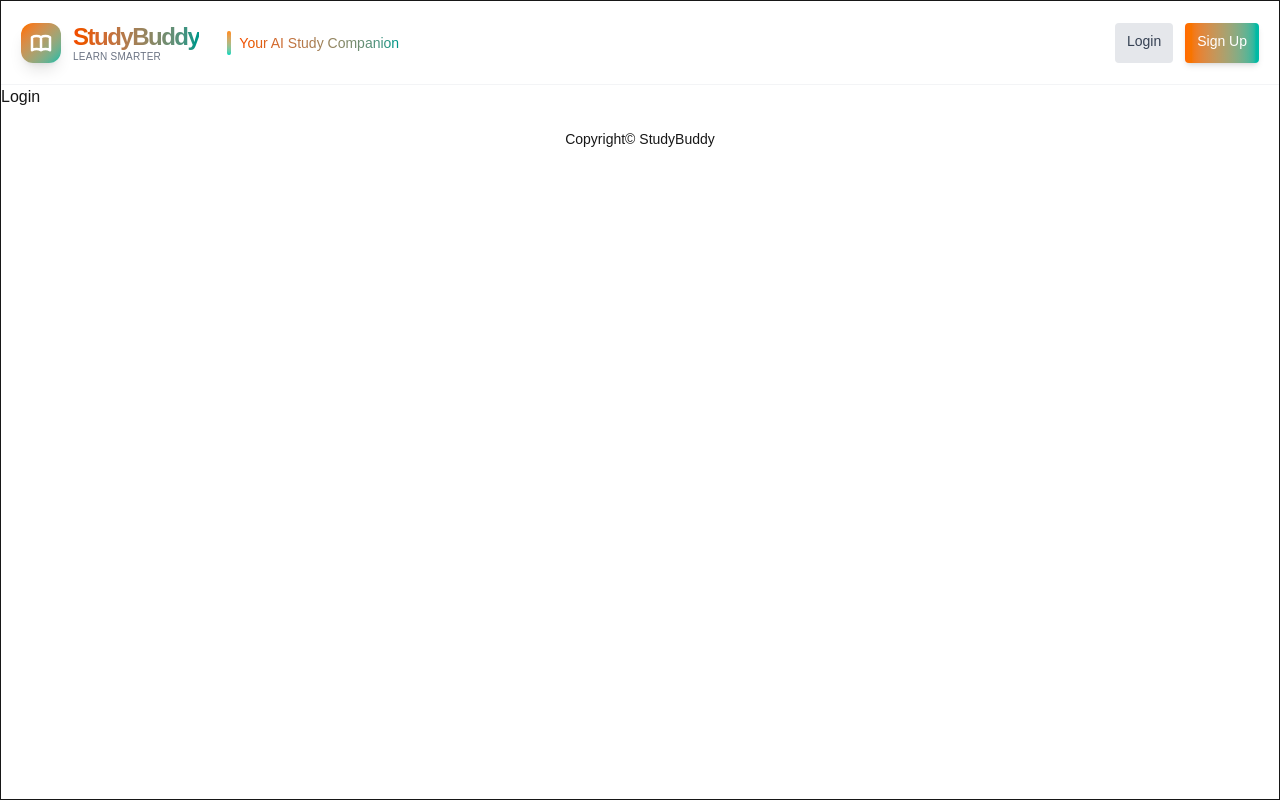
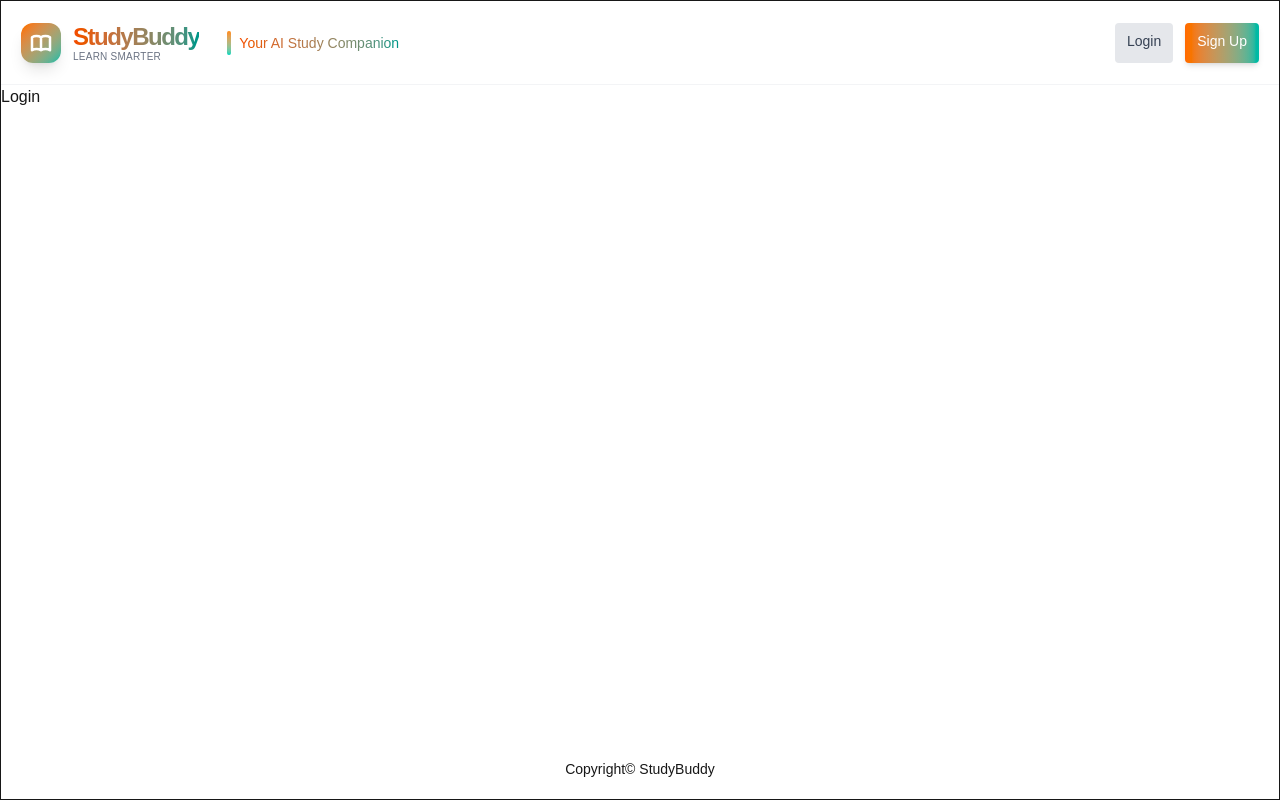
Before and after one commit to Glatterf/studybuddy, a Next.js app: page /login in a window 1280 px wide. Built offline with nearby package versions, Linux system fonts and the light colour scheme.

Commit message:
sticky header

```diff
--- a/app/components/Header.tsx
+++ b/app/components/Header.tsx
@@ -3,7 +3,7 @@ import Logo from './Logo'
 
 export default function Header() {
   return (
-    <header className="bg-white border-b border-gray-100 relative overflow-hidden scrollbar-none">
+    <header className="bg-white border-b border-gray-100 relative overflow-hidden sticky top-0 z-50">
       <div className="px-5 py-5 flex items-center justify-between p-5 relative z-5">
         <div className="flex items-center gap-3">
           <Logo />
--- a/app/page.tsx
+++ b/app/page.tsx
@@ -3,7 +3,7 @@ import FormChat from '@/app/components/forms/FormChat'
 
 export default function Home() {
   return (
-    <Default className="flex items-center justify-center bg-gradient-to-br from-orange-50 to-teal-50  [scrollbar-width:none] [&::-webkit-scrollbar]:hidden">
+    <Default className="flex items-center justify-center bg-gradient-to-br from-orange-50 to-teal-50">
       <div className="flex flex-col lg:flex-row gap-0 w-full h-screen ">
         {/** Welcome message - Left Side */}
         <div className="flex-1 flex items-center justify-center bg-gradient-to-br from-orange-500 to-teal-600 relative ">
--- a/app/templates/Default.tsx
+++ b/app/templates/Default.tsx
@@ -9,9 +9,14 @@ export default function Default({
   children: React.ReactNode
 }) {
   return (
-    <div className="flex flex-col min-h-dvh border">
+    <div className="flex flex-col min-h-dvh border  [scrollbar-width:none] [&::-webkit-scrollbar]:hidden">
+      {/* Sticky header */}
       <Header />
-      <main className={` ${className}`}>{children}</main>
+
+      {/* Scrollable main content */}
+      <main className={`flex-1 overflow-auto ${className}`}>{children}</main>
+
+      {/* Footer stays at bottom after scrolling */}
       <Footer />
     </div>
   )
```
